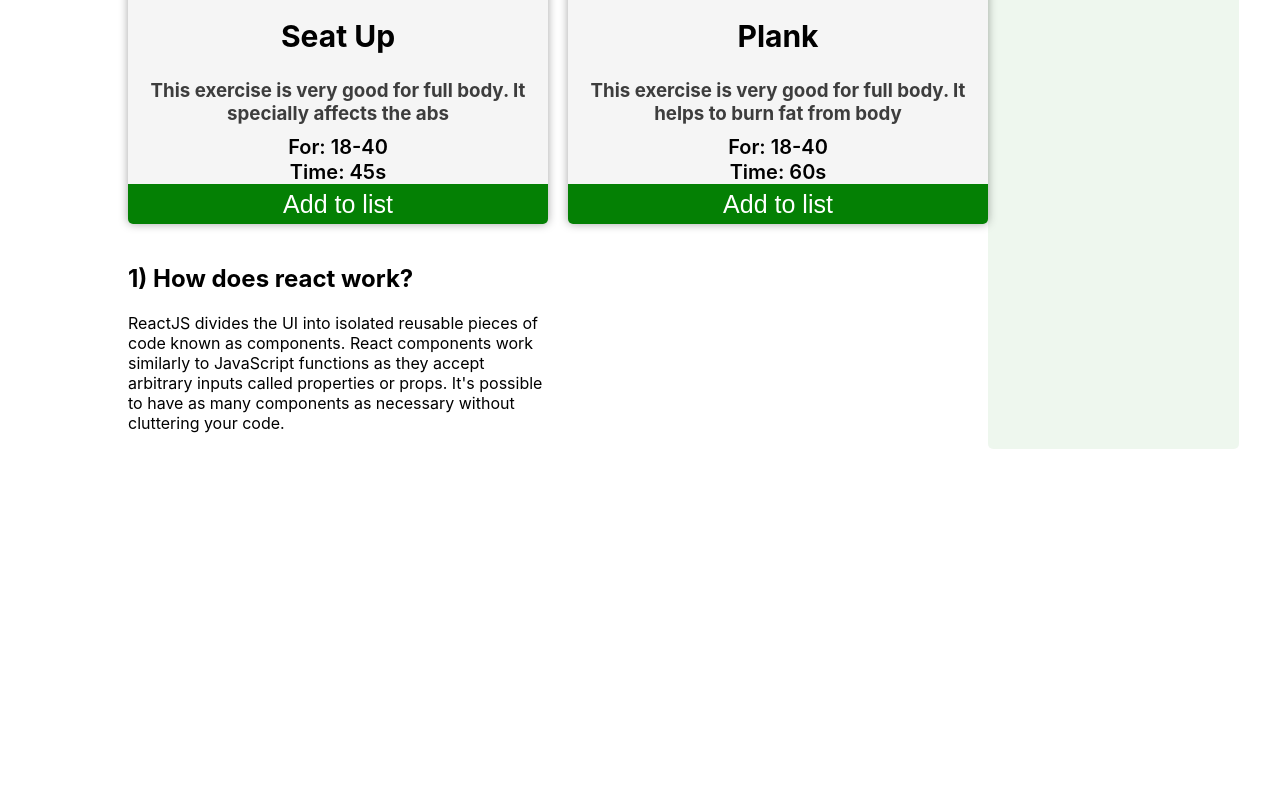
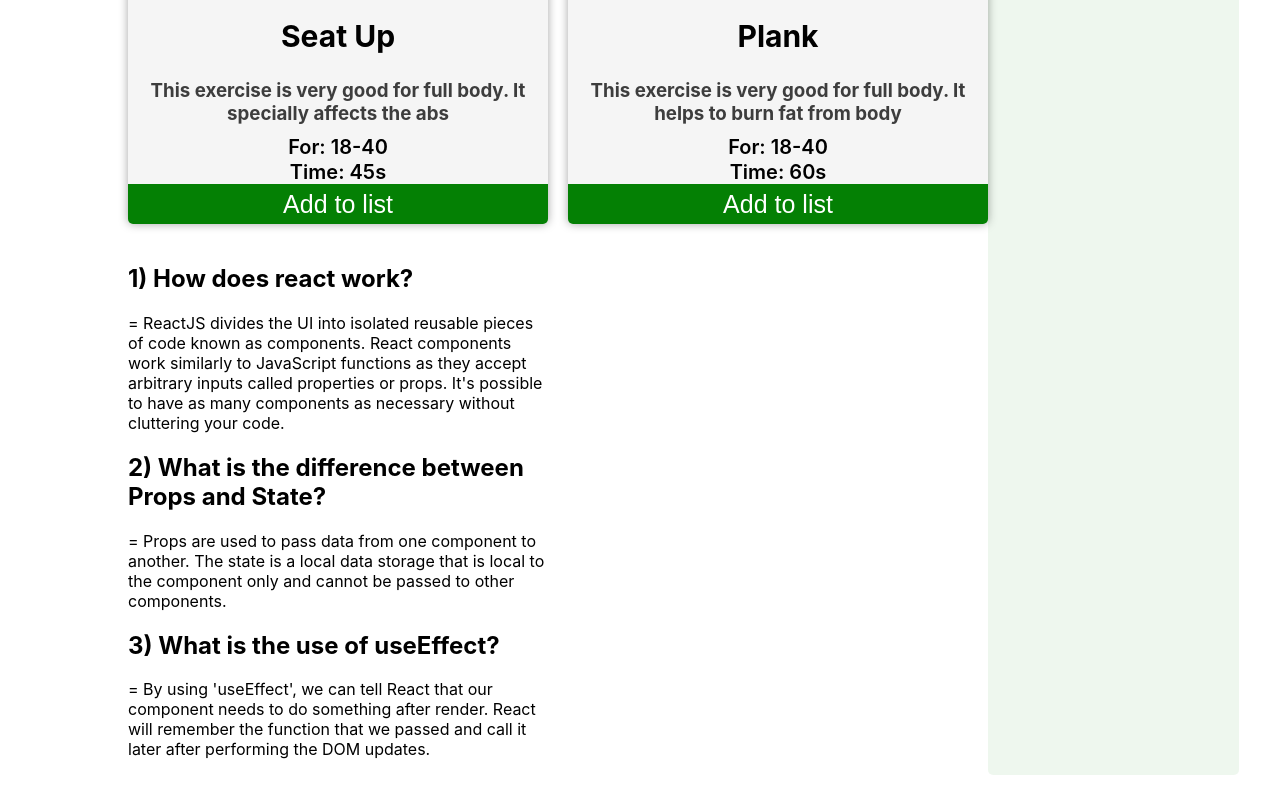
Before and after one commit to mahin-wd/Fitness-Cafe, a React (Create React App) app: page / in a window 1280 px wide. Shown: the part 2291-3091 px from the top of the page. Before the commit the page ends 2765 px from the top, so only its background shows below. Built offline with nearby package versions, Linux system fonts and the light colour scheme.

Commit message:
questions done

```diff
--- a/src/Components/Body/Body.js
+++ b/src/Components/Body/Body.js
@@ -48,7 +48,13 @@ const Body = () => {
                     }
                     <div className='question'>
                         <h2> 1) How does react work?</h2>
-                        <p>ReactJS divides the UI into isolated reusable pieces of code known as components. React components work similarly to JavaScript functions as they accept arbitrary inputs called properties or props. It's possible to have as many components as necessary without cluttering your code.</p>
+                        <p> = ReactJS divides the UI into isolated reusable pieces of code known as components. React components work similarly to JavaScript functions as they accept arbitrary inputs called properties or props. It's possible to have as many components as necessary without cluttering your code.</p>
+
+                        <h2> 2) What is the difference between Props  and State?</h2>
+                        <p> = Props are used to pass data from one component to another. The state is a local data storage that is local to the component only and cannot be passed to other components.</p>
+
+                        <h2>3) What is the use of useEffect?</h2>
+                        <p> = By using 'useEffect', we can tell React that our component needs to do something after render. React will remember the function that we passed and call it later after performing the DOM updates.</p>
                     </div>
                 </div>
 
```
